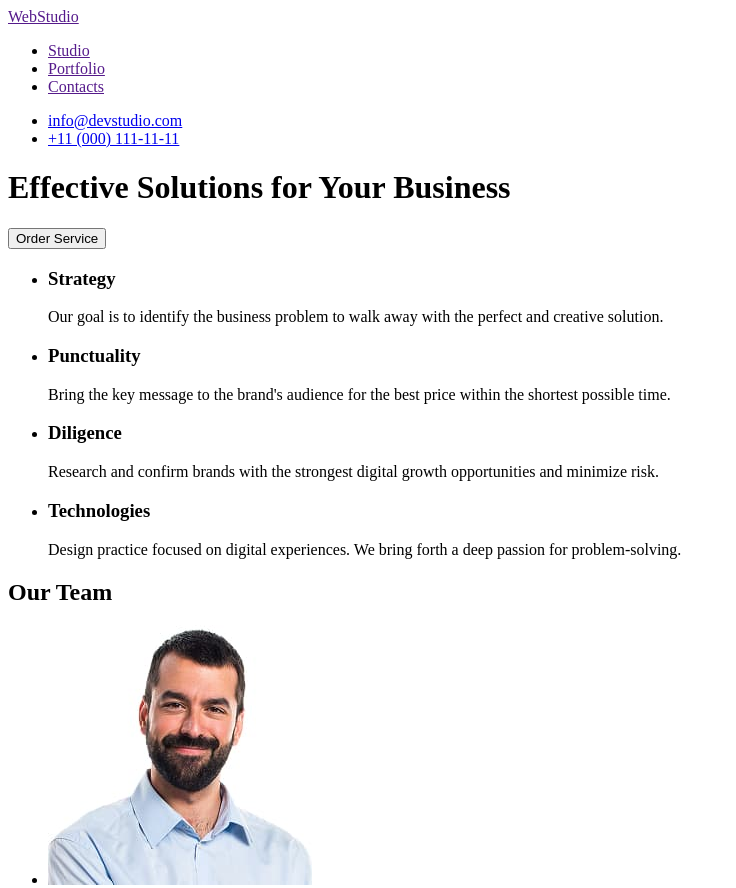
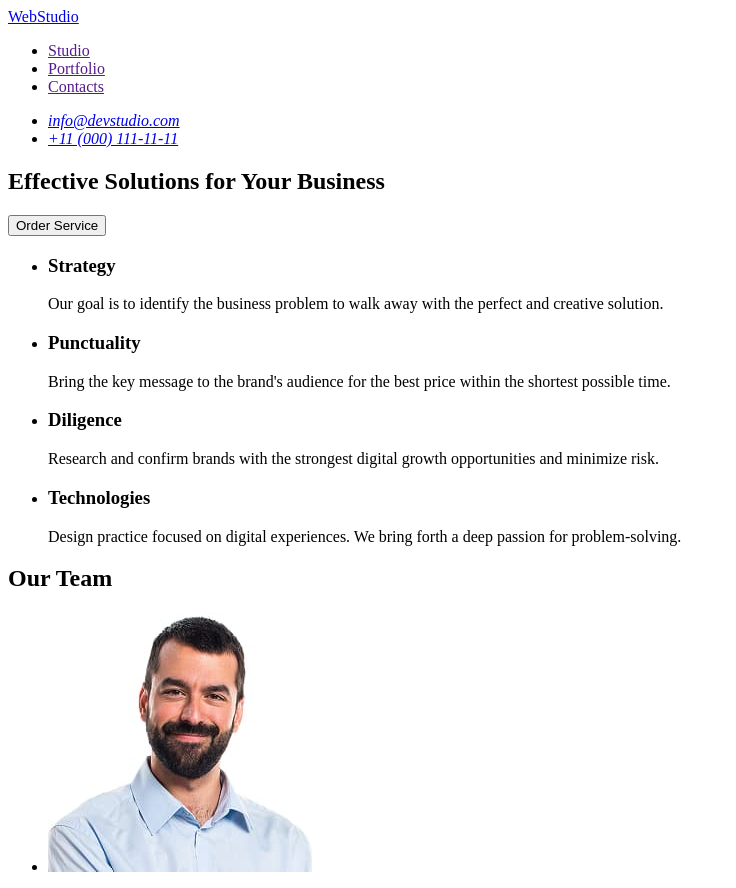
Before and after one commit to OksanaWA/OksanaWA-goit-markup-hw-03, a plain HTML site: page index.html in a window 1280 px wide. Shown: the top 888 px of the page, without its empty margins (0-736 px from the left). Drawn offline with Linux system fonts and the light colour scheme.

Commit message:
Add basic HTML structure and content for the homepage1

```diff
--- a/index.html
+++ b/index.html
@@ -7,24 +7,29 @@
 </head>
 <body>
     <header>
-        <a href="">WebStudio</a>
         <nav>
+        <a href="./index.html">WebStudio</a>
         <ul>
             <li> <a href="">Studio</a></li>
             <li> <a href="">Portfolio</a></li>
             <li> <a href="">Contacts</a></li>
         </ul>
         </nav>
+        <address>
         <ul>
             <li><a href="mailto:info@devstudio.com">info@devstudio.com</a></li>
             <li><a href="tel:+110001111111">+11 (000) 111-11-11</a></li>
         </ul>
+        </address>
     </header>
 
     <main>
+        <section>
         <h1>Effective Solutions
         for Your Business</h1>
         <button type="button">Order Service</button>
+        </section>
+        <section>
         <ul>
             <li>
                 <h3>Strategy</h3>
@@ -44,6 +49,8 @@
                 <p>Design practice focused on digital experiences. We bring forth a deep passion for problem-solving.</p>
             </li>
         </ul>
+        </section>
+        <section>
         <h2>Our Team</h2>
         <ul>
             <li>
@@ -67,9 +74,10 @@
                 <p>UI Designer</p>
             </li>
         </ul>
+        </section>
     </main>
     <footer>
-        <a href="">WebStudio</a>
+        <a href="./index.html">WebStudio</a>
         <p>Increase the flow of customers and sales for your business with digital marketing & growth solutions.</p>
     </footer>
 </body>
```
